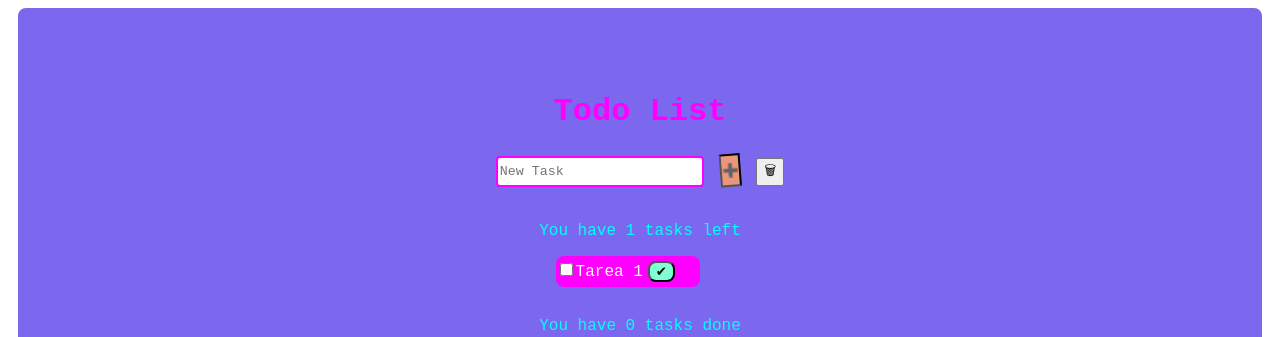
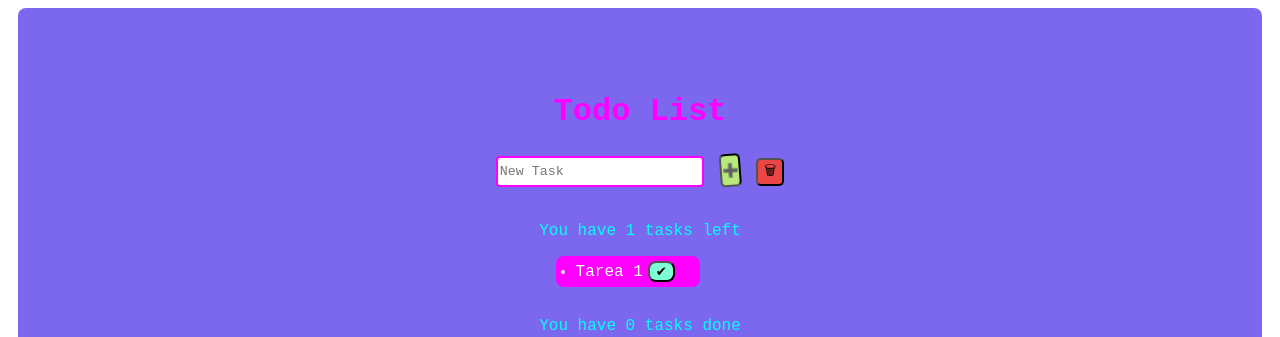
Before and after one commit to eloix2/minimaltodolist, a React (Create React App) app: page / in a window 1280 px wide. Shown: the top 337 px of the page. Built offline with nearby package versions, Linux system fonts and the light colour scheme.

Commit message:
mejoras visuales

```diff
--- a/src/App.jsx
+++ b/src/App.jsx
@@ -40,8 +40,8 @@ export function App(){
         todoTaskRef.current.value = null;
     };
 
-    const handleDeleteDone = (id) => {
-        const newTodos = todos.filter((todo) => todo.id != id);
+    const handleDeleteDone = () => {
+        const newTodos = todos.filter((todo) => !todo.completed);
         setTodos(newTodos);
     };
 
--- a/src/components/TodoItem.jsx
+++ b/src/components/TodoItem.jsx
@@ -11,7 +11,7 @@ export function TodoItem({ todo, handleDeleteDone, toggleTodo }) {
 
     const handleDone = () => {
         toggleTodo(id);
-        handleDeleteDone(id);
+        handleDeleteDone();
     };
 
     var iscompleted = () => {
@@ -25,7 +25,6 @@ export function TodoItem({ todo, handleDeleteDone, toggleTodo }) {
   return (
       <div className='todoItem'>
             <li draggable={true}>
-                <input type= "checkbox"  checked={completed} onChange={handleTodoClick}/>
                 {task}
                 <button className='doneButton' onClick={handleTodoClick}>{completed ? "❌" : "✔" }</button>
             </li>
--- a/src/components/styles/App.css
+++ b/src/components/styles/App.css
@@ -37,9 +37,10 @@ input[type=text] {
   }
 
 .addButton {
-    background-color: darksalmon;
+    background-color: rgb(185, 233, 122);
     margin: 5px;
     animation: rotation 2s infinite linear;
+    border-radius: 5px;
 }
 
 @keyframes rotation {
@@ -57,6 +58,11 @@ input[type=text] {
 
 .deleteButton {
     margin: 5px;
+    background-color: rgb(235, 70, 70);
+    border-radius: 5px;
+}
+.deleteButton:hover {
+    background-color: crimson;
 }
 
 .taskCompletionCounter {
--- a/src/components/styles/todoItem.css
+++ b/src/components/styles/todoItem.css
@@ -7,9 +7,14 @@
     border-radius: 8px;
     margin-top: 5px;
     padding-right: 20px;
+    padding-left: 20px;
     width: fit-content;
     max-width: 600px;
     overflow: hidden;
+
+}
+.todoItem:hover {
+    background-color: deeppink;
 }
 
 .doneButton {
@@ -17,3 +22,16 @@
     border-radius: 8px;
     margin: 5px;
 }
+.doneButton:hover {
+    background-color: blueviolet;
+    animation: 2s rotation;
+}
+
+@keyframes rotation {
+    from {
+      transform: rotate(0deg);
+    }
+    to {
+      transform: rotate(359deg);
+    }
+  }
```
